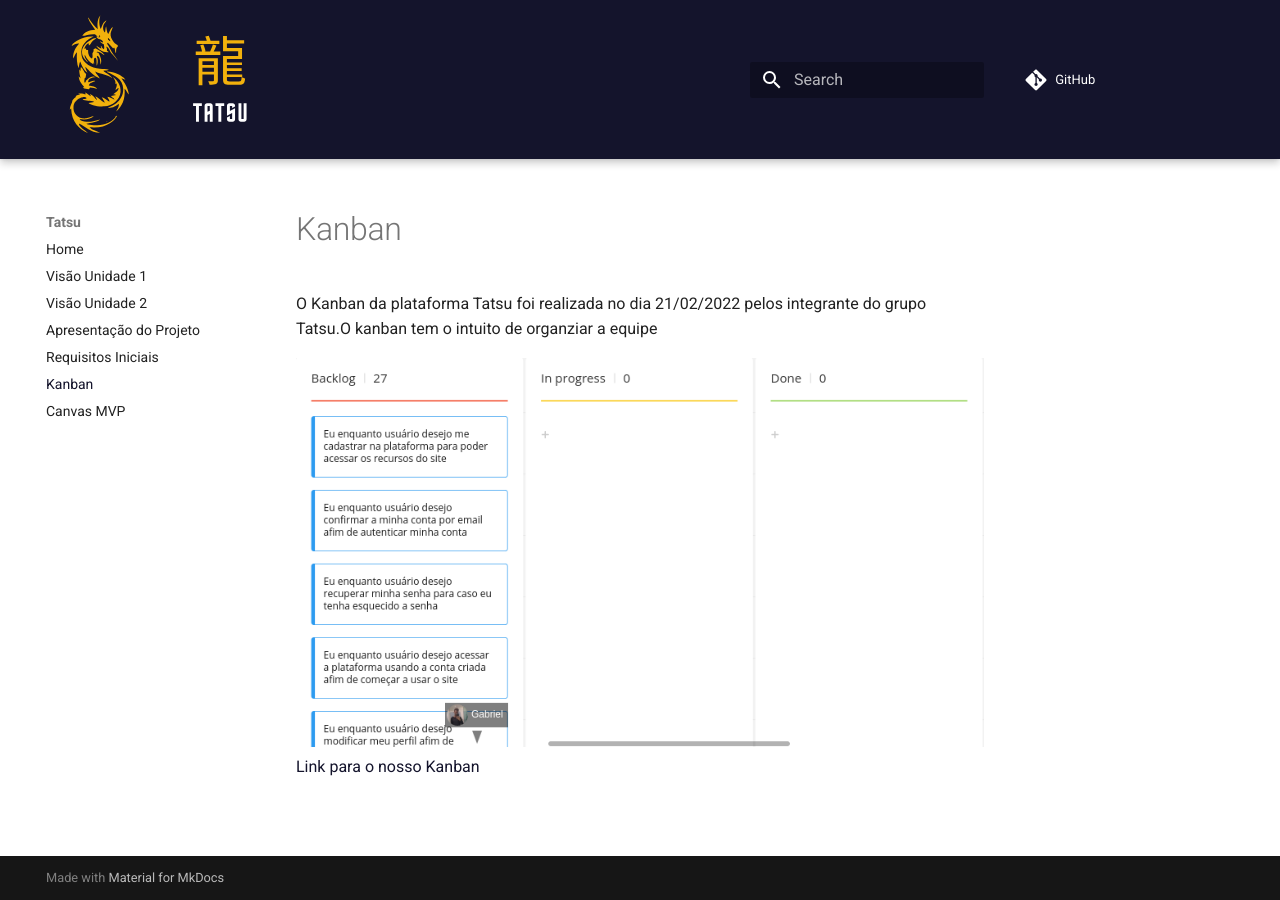
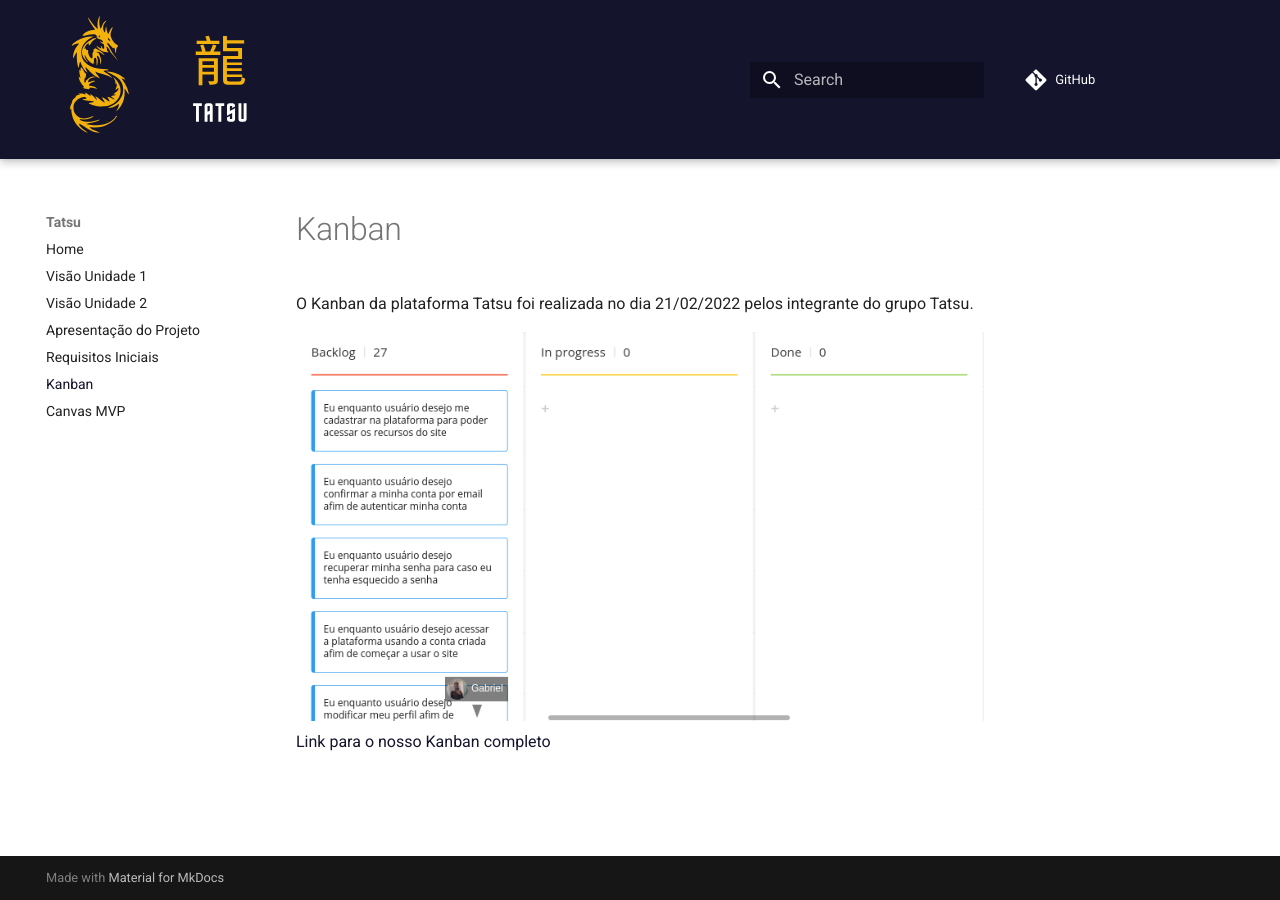
Before and after one commit to FGAUnB-REQ-GM/2021.2-Tatsu, an MkDocs documentation site: the page built from docs/kanban.md, in a window 1280 px wide. Built offline with MkDocs 1.6.1 and Material for MkDocs 9.7.7, drawn with Linux system fonts in a browser that asks for light colours; comment, search, counter and statistics services are not loaded.

Commit message:
Delete text

```diff
--- a/docs/kanban.md
+++ b/docs/kanban.md
@@ -1,7 +1,7 @@
 # Kanban
 
-O Kanban da plataforma Tatsu foi realizada no dia 21/02/2022 pelos integrante do grupo Tatsu.O kanban tem o intuito de organziar a equipe
+O Kanban da plataforma Tatsu foi realizada no dia 21/02/2022 pelos integrante do grupo Tatsu.
 
 <img src="../Assets/Images/kanban.png" alt="Kanban">
 <br>
-<a href="https://miro.com/app/board/uXjVONjoEoU=/">Link para o nosso Kanban</a>
+<a href="https://miro.com/app/board/uXjVONjoEoU=/">Link para o nosso Kanban completo</a>
```
